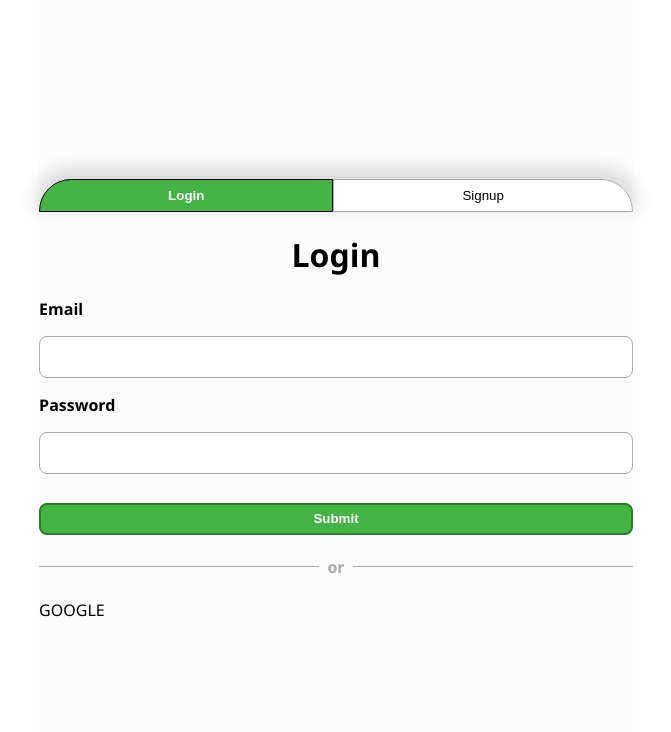
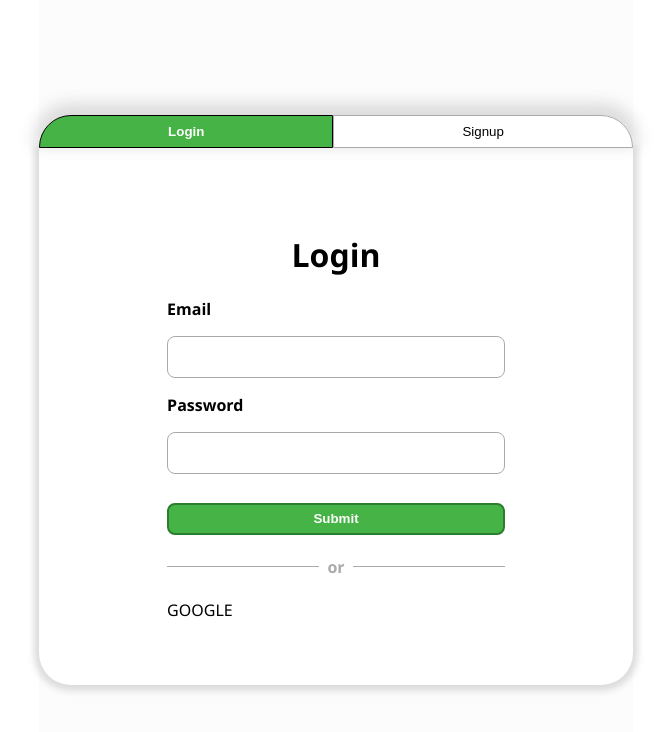
Before and after one commit to DanielMMITM/chat-app-front, a React (Vite) app: page /login in a window 1280 px wide. Shown: the top 732 px of the page, without its empty margins (304-975 px from the left). Built offline with nearby package versions, Linux system fonts and the light colour scheme.

Commit message:
Update - refactor outside structure and pass props

```diff
--- a/src/components/outside-layout/OutsideLayout.tsx
+++ b/src/components/outside-layout/OutsideLayout.tsx
@@ -3,11 +3,14 @@ import { Tabs } from '../tabs/Tabs';
 import { useOutsideLayout } from './useOutsideLayout';
 
 export const OutsideLayout = () => {
-  const { currentTab } = useOutsideLayout();
+  const { currentTab, handleCurrentTab } = useOutsideLayout();
+  console.log(currentTab);
   return (
     <main className="outside-container">
-      <Tabs />
-      {currentTab === 1 ? <LoginForm /> : <LoginForm />}
+      <Tabs currentTab={currentTab} handleCurrentTab={handleCurrentTab} />
+      <div className="outside-card">
+        {currentTab === 1 ? <LoginForm /> : <h1>HOLA</h1>}
+      </div>
     </main>
   );
 };
--- a/src/components/tabs/Tabs.tsx
+++ b/src/components/tabs/Tabs.tsx
@@ -1,8 +1,6 @@
-import { useOutsideLayout } from '../outside-layout/useOutsideLayout';
 import '@/components/tabs/tabs.css';
 
-export const Tabs = () => {
-  const { handleCurrentTab, currentTab } = useOutsideLayout();
+export const Tabs = ({ currentTab, handleCurrentTab }: any) => {
   return (
     <section className="tabs">
       <button
--- a/src/components/tabs/tabs.css
+++ b/src/components/tabs/tabs.css
@@ -1,11 +1,7 @@
 .tabs {
   display: flex;
-  flex-direction: row;
-  justify-content: stretch;
-  align-items: stretch;
   background-color: var(--secondary-bg-color);
   border-radius: 2rem 2rem 0 0;
-  min-width: 30dvw;
   box-shadow: 0px -7px 15px 5px #dbdadaf3;
   z-index: 2;
 }
```
